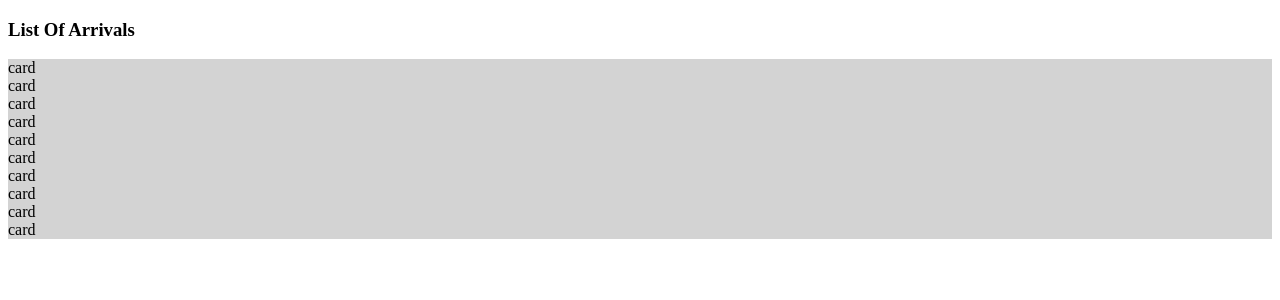
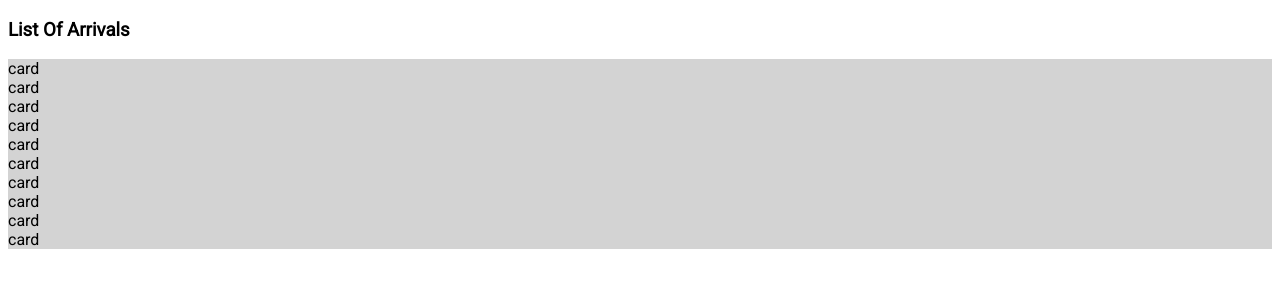
Before and after one commit to IamNivelir/wht, a React (Vite) app: page / in a window 1280 px wide. Shown: the top 300 px of the page. Built offline with nearby package versions, Linux system fonts and the light colour scheme.

Commit message:
add global styles

```diff
--- a/src/App.js
+++ b/src/App.js
@@ -1,8 +1,10 @@
 import React, { useReducer } from "react";
+import "fontsource-roboto";
 
 import { getInitialState, reducer } from "./reducer";
 import StateContext from "./lib/StateContext";
 import ArrivalFlightList from "./pages/ArrivalFlightList";
+import GlobalStyle from "./styles";
 
 const App = () => {
   // Lets generate 10 items for the flight list
@@ -11,6 +13,7 @@
 
   return (
     <div className="App">
+      <GlobalStyle />
       <StateContext.Provider value={{ state, dispatch }}>
         <ArrivalFlightList />
       </StateContext.Provider>
--- /dev/null
+++ b/src/styles/index.js
@@ -0,0 +1,9 @@
+import { createGlobalStyle } from "styled-components";
+
+const GlobalStyle = createGlobalStyle`
+  body {
+    font-family: "Roboto", "Helvetica", "Arial", sans-serif;
+  }
+`;
+
+export default GlobalStyle;
```
